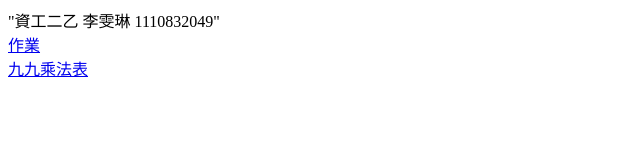
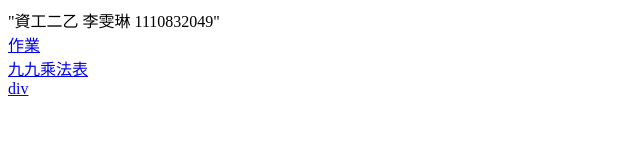
Before and after one commit to anqing262/s1110832049, a plain HTML site: page index.html in a window 1280 px wide. Shown: the full height of the page, 0-640 px from the left. Drawn offline with Linux system fonts and the light colour scheme.

Commit message:
no message

```diff
--- a/index.html
+++ b/index.html
@@ -9,5 +9,7 @@
     <a href="https://anqing262.github.io/homework/">作業
     <br>
     <a href="https://anqing262.github.io/homework2/">九九乘法表
+    	<br>
+    	<a href="https://anqing262.github.io/hw3/">div
      </a>
      </a></body></html>
```
